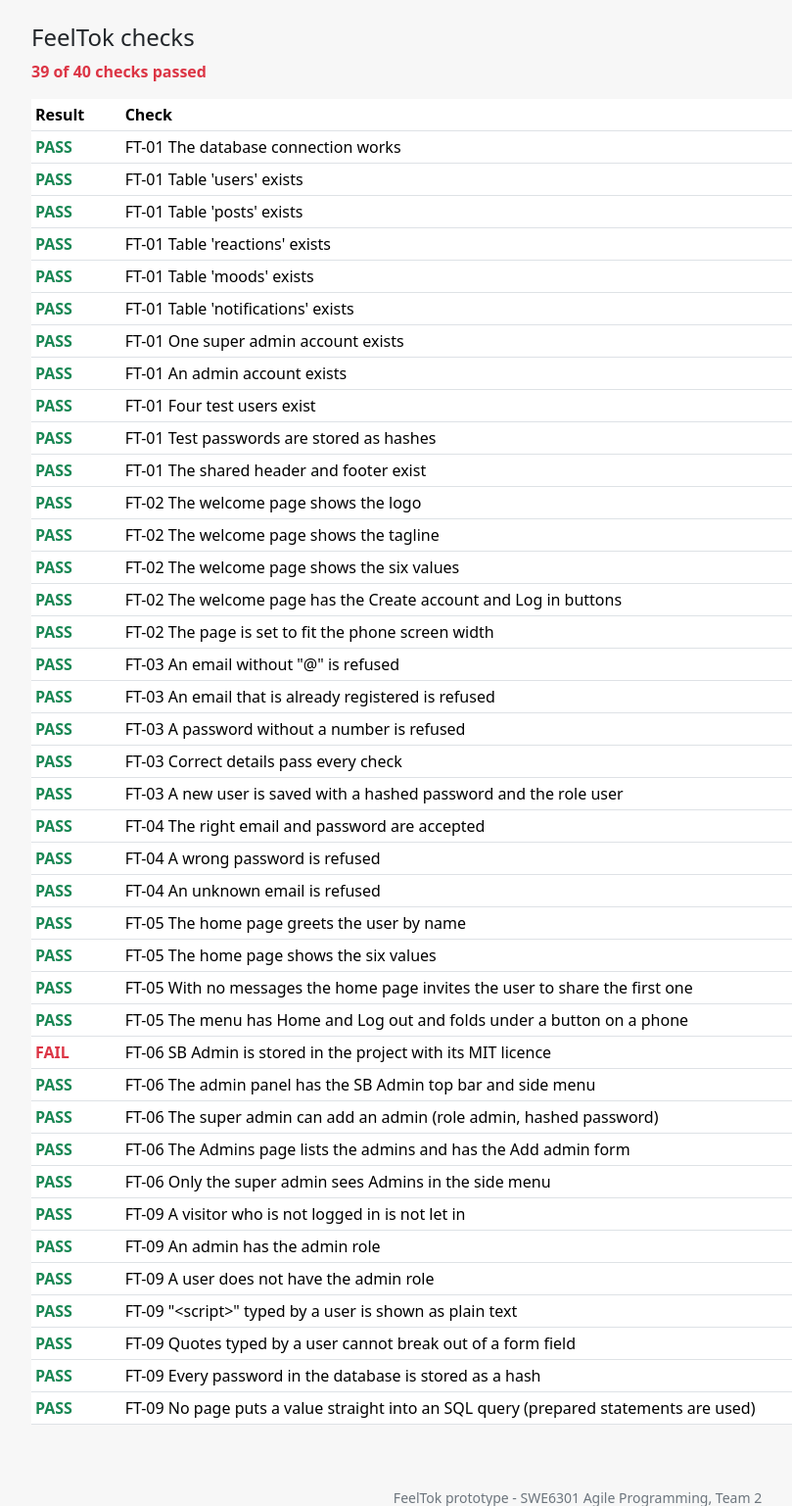
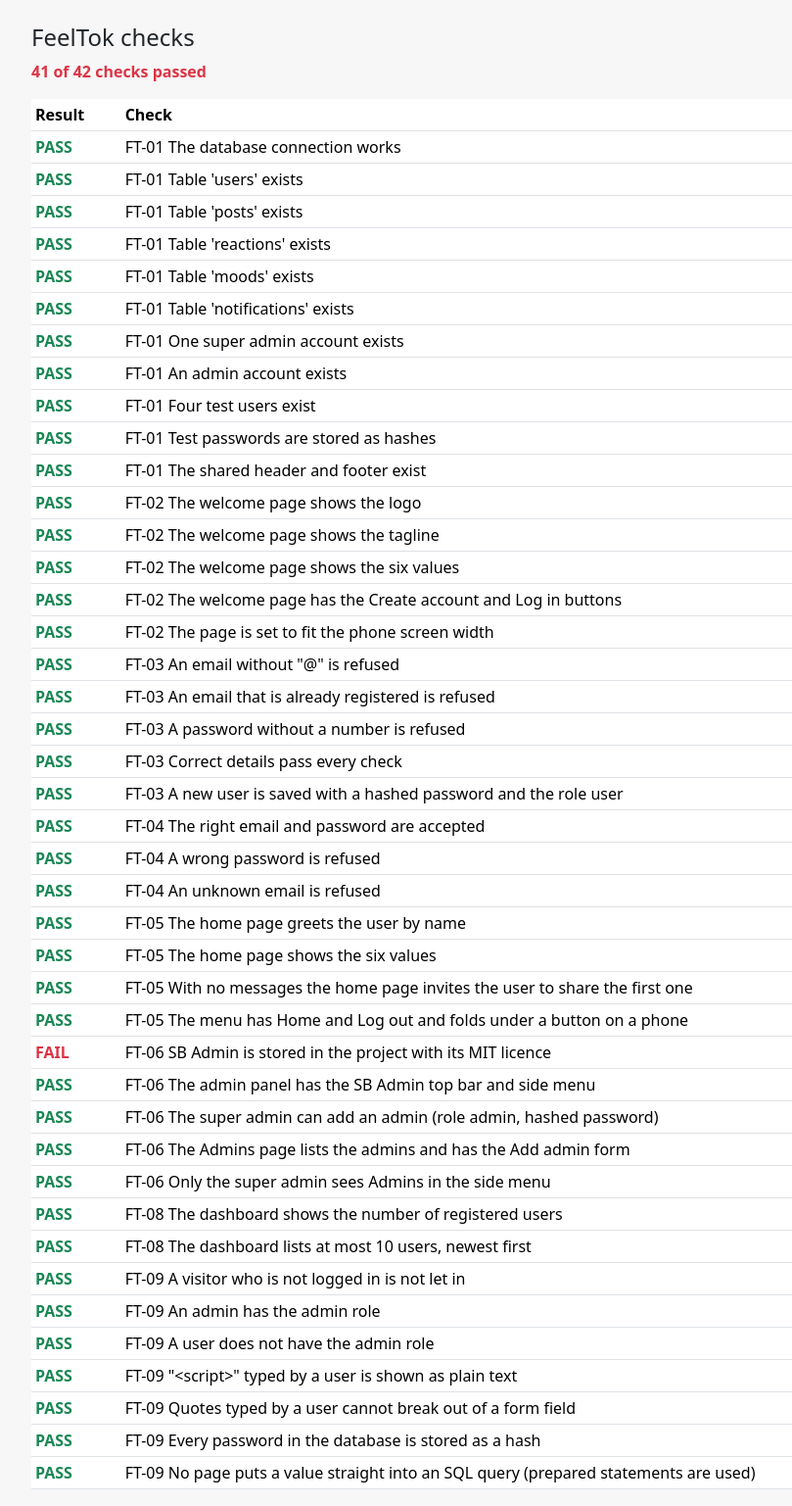
Before and after one commit to Akshat-G-Dev/feeltok, a PHP site: page /feeltok/tests/tests.php in a window 1280 px wide. Shown: the part 63-1600 px from the top of the page at 98% size, without its empty margins (50-859 px from the left). Run offline with PHP 8.4, Linux system fonts and the light colour scheme; data comes from the database, SQL or seed files in the repository; tables that the repository leaves empty hold one stand-in row (values such as "Sample post").

Commit message:
FEEL-15 FT-08 Add the admin dashboard with the number of users and the newest users

```diff
--- a/admin/index.php
+++ b/admin/index.php
@@ -1,12 +1,46 @@
 <?php
-// FT-06 Admin panel: the first admin page. Only admins and the super admin can open it.
-// FT-08 adds the number of users and the newest users here.
+// FT-08 Admin dashboard: the number of registered users and the 10 newest users.
+// Only admins and the super admin can open it.
 require_once __DIR__ . '/../includes/auth.php';
 require_role('admin', 'super_admin');
+require_once __DIR__ . '/../includes/db.php';
+require_once __DIR__ . '/../includes/users.php';
+
+$user_count = count_users($db);
+$newest = newest_users($db, 10);
 
 $title = 'Dashboard';
 require __DIR__ . '/../includes/admin_header.php';
 ?>
 <h1 class="h3 mb-1">Dashboard</h1>
 <p class="text-muted mb-4">Hello, <?= e($_SESSION['name']) ?>. You are logged in to the FeelTok admin panel.</p>
+<div class="row g-4">
+    <div class="col-md-4">
+        <div class="card text-center">
+            <div class="card-body">
+                <div class="text-muted small text-uppercase">Registered users</div>
+                <div class="display-5 fw-bold" id="user-count"><?= $user_count ?></div>
+            </div>
+        </div>
+    </div>
+    <div class="col-md-8">
+        <div class="card">
+            <div class="card-header">Newest users</div>
+            <div class="table-responsive">
+                <table class="table table-sm mb-0">
+                    <thead><tr><th>Name</th><th>Email</th><th>Joined</th></tr></thead>
+                    <tbody>
+                    <?php foreach ($newest as $user): ?>
+                        <tr>
+                            <td><?= e($user['name']) ?></td>
+                            <td><?= e($user['email']) ?></td>
+                            <td><?= e(date('d/m/Y', strtotime($user['created_at']))) ?></td>
+                        </tr>
+                    <?php endforeach; ?>
+                    </tbody>
+                </table>
+            </div>
+        </div>
+    </div>
+</div>
 <?php require __DIR__ . '/../includes/admin_footer.php'; ?>
--- a/includes/users.php
+++ b/includes/users.php
@@ -38,3 +38,20 @@ function list_admins(mysqli $db): array
     $stmt->execute();
     return $stmt->get_result()->fetch_all(MYSQLI_ASSOC);
 }
+
+// FT-08 the number of registered users (role user)
+function count_users(mysqli $db): int
+{
+    $stmt = $db->prepare("SELECT COUNT(*) FROM users WHERE role = 'user'");
+    $stmt->execute();
+    return (int) $stmt->get_result()->fetch_row()[0];
+}
+
+// FT-08 the newest users (role user), newest first
+function newest_users(mysqli $db, int $limit = 10): array
+{
+    $stmt = $db->prepare("SELECT name, email, created_at FROM users WHERE role = 'user' ORDER BY created_at DESC, id DESC LIMIT ?");
+    $stmt->bind_param('i', $limit);
+    $stmt->execute();
+    return $stmt->get_result()->fetch_all(MYSQLI_ASSOC);
+}
--- a/tests/tests.php
+++ b/tests/tests.php
@@ -123,6 +123,21 @@ $page = ob_get_clean();
 $_SESSION = $saved_session;
 check('FT-06 Only the super admin sees Admins in the side menu', $super_menu && !str_contains($page, '/admin/admins.php">Admins</a>'));
 
+// FT-08 admin dashboard, read as an admin sees it
+$saved_session = $_SESSION;
+$_SESSION = ['user_id' => 2, 'name' => 'Admin', 'role' => 'admin'];
+ob_start();
+include __DIR__ . '/../admin/index.php';
+$page = ob_get_clean();
+$_SESSION = $saved_session;
+$users_now = count_rows($db, "SELECT COUNT(*) FROM users WHERE role = 'user'");
+check('FT-08 The dashboard shows the number of registered users', str_contains($page, 'id="user-count">' . $users_now . '<'));
+$newest = newest_users($db, 10);
+$dates = array_column($newest, 'created_at');
+$sorted = $dates;
+rsort($sorted);
+check('FT-08 The dashboard lists at most 10 users, newest first', count($newest) <= 10 && count($newest) === min(10, $users_now) && $dates === $sorted);
+
 // FT-09 access control: the helpers in auth.php (the real session is kept as it is)
 $saved_session = $_SESSION;
 $_SESSION = [];
```
